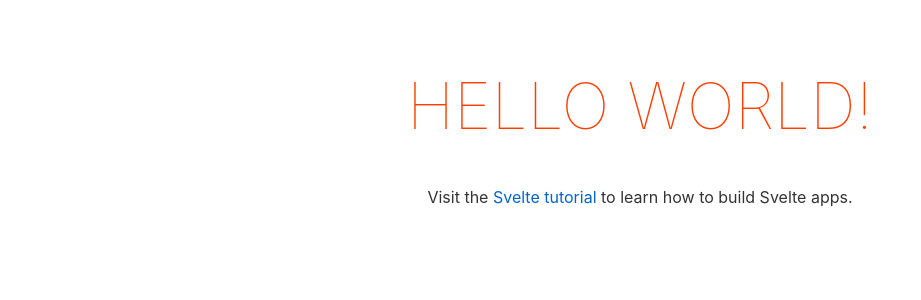
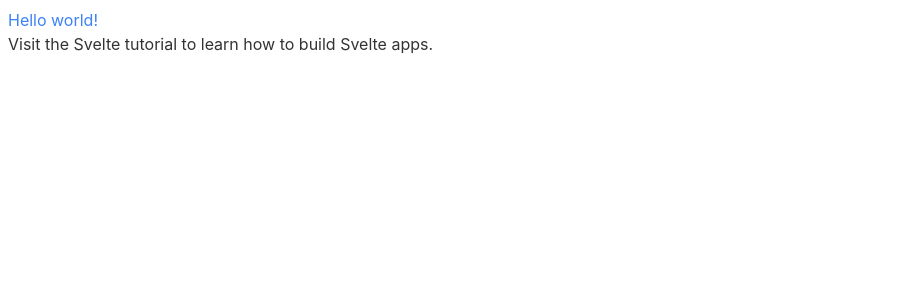
Before and after one commit to tempakyousuke/tsuitate_resolver, a Svelte app: page / in a window 1280 px wide. Shown: the top 300 px of the page, without its empty margins (0-921 px from the left). Built offline with nearby package versions, Linux system fonts and the light colour scheme.

Commit message:
setup windicss

```diff
--- a/rollup.config.js
+++ b/rollup.config.js
@@ -6,6 +6,7 @@
 import sveltePreprocess from 'svelte-preprocess';
 import typescript from '@rollup/plugin-typescript';
 import css from 'rollup-plugin-css-only';
+import WindiCSS from 'rollup-plugin-windicss';
 
 const production = !process.env.ROLLUP_WATCH;
 
@@ -19,14 +20,18 @@
   return {
     writeBundle() {
       if (server) return;
-			server = require('child_process').spawn('npm', ['run', 'start', '--', '--dev'], {
+      server = require('child_process').spawn(
+        'npm',
+        ['run', 'start', '--', '--dev'],
+        {
           stdio: ['ignore', 'inherit', 'inherit'],
-				shell: true
-			});
+          shell: true,
+        }
+      );
 
       process.on('SIGTERM', toExit);
       process.on('exit', toExit);
-		}
+    },
   };
 }
 
@@ -36,15 +41,15 @@
     sourcemap: true,
     format: 'iife',
     name: 'app',
-		file: 'public/build/bundle.js'
+    file: 'public/build/bundle.js',
   },
   plugins: [
     svelte({
       preprocess: sveltePreprocess({ sourceMap: !production }),
       compilerOptions: {
         // enable run-time checks when not in production
-				dev: !production
-			}
+        dev: !production,
+      },
     }),
     // we'll extract any component CSS out into
     // a separate file - better for performance
@@ -57,12 +62,12 @@
     // https://github.com/rollup/plugins/tree/master/packages/commonjs
     resolve({
       browser: true,
-			dedupe: ['svelte']
+      dedupe: ['svelte'],
     }),
     commonjs(),
     typescript({
       sourceMap: !production,
-			inlineSources: !production
+      inlineSources: !production,
     }),
 
     // In dev mode, call `npm run start` once
@@ -75,9 +80,10 @@
 
     // If we're building for production (npm run build
     // instead of npm run dev), minify
-		production && terser()
+    production && terser(),
+    ...WindiCSS(),
   ],
   watch: {
-		clearScreen: false
-	}
+    clearScreen: false,
+  },
 };
--- a/src/App.svelte
+++ b/src/App.svelte
@@ -1,30 +1,11 @@
 <script lang="ts">
-	export let name: string;
+  export let name: string;
 </script>
 
 <main>
-	<h1>Hello {name}!</h1>
-	<p>Visit the <a href="https://svelte.dev/tutorial">Svelte tutorial</a> to learn how to build Svelte apps.</p>
+  <h1 class="text-blue-500">Hello {name}!</h1>
+  <p>
+    Visit the <a href="https://svelte.dev/tutorial">Svelte tutorial</a> to learn
+    how to build Svelte apps.
+  </p>
 </main>
-
-<style>
-	main {
-		text-align: center;
-		padding: 1em;
-		max-width: 240px;
-		margin: 0 auto;
-	}
-
-	h1 {
-		color: #ff3e00;
-		text-transform: uppercase;
-		font-size: 4em;
-		font-weight: 100;
-	}
-
-	@media (min-width: 640px) {
-		main {
-			max-width: none;
-		}
-	}
-</style>
--- a/src/main.ts
+++ b/src/main.ts
@@ -1,10 +1,11 @@
+import 'virtual:windi.css';
 import App from './App.svelte';
 
 const app = new App({
-	target: document.body,
-	props: {
-		name: 'world'
-	}
+  target: document.body,
+  props: {
+    name: 'world',
+  },
 });
 
 export default app;
```
Lines whose indentation alone changed are shown as unchanged.
